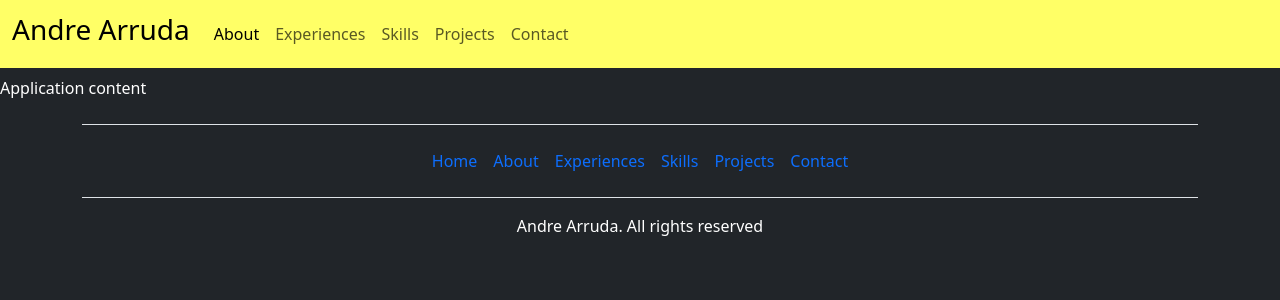
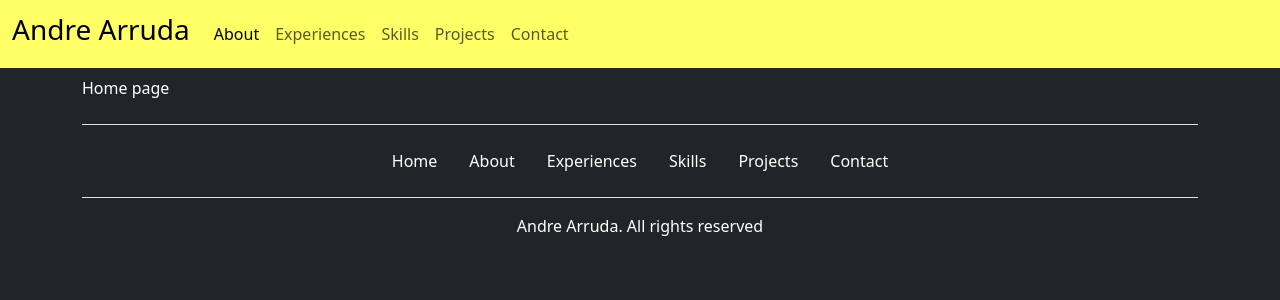
Before and after one commit to andrelarruda/my-website, a React (Vite) app: page / in a window 1280 px wide. Shown: the top 300 px of the page. Built offline with nearby package versions, Linux system fonts and the light colour scheme.

Commit message:
Creating components to each page .

```diff
--- a/src/components/footer.tsx
+++ b/src/components/footer.tsx
@@ -1,4 +1,5 @@
 import { useTranslation } from 'react-i18next'
+import { NavItem } from './nav-item';
 
 export function Footer() {
     const { t, i18n } = useTranslation();
@@ -6,27 +7,32 @@ export function Footer() {
         <div className="container">
             <footer className="py-3 my-4 border-top">
                 <ul className="nav justify-content-center border-bottom pb-3 mb-3">
-                    <li className="nav-item">
-                        <a href="#" className="nav-link px-2 text-body-primary">Home</a>
-                    </li>
-                    <li className="nav-item">
-                        <a href="#" className="nav-link px-2 text-body-primary">About</a>
-                    </li>
-                    <li className="nav-item">
-                        <a href="#" className="nav-link px-2 text-body-primary">Experiences</a>
-                    </li>
-                    <li className="nav-item">
-                        <a href="#" className="nav-link px-2 text-body-primary">Skills</a>
-                    </li>
-                    <li className="nav-item">
-                        <a href="#" className="nav-link px-2 text-body-primary">Projects</a>
-                    </li>
-                    <li className="nav-item">
-                        <a href="#" className="nav-link px-2 text-body-primary">Contact</a>
-                    </li>
+                    <NavItem href="/" style={{ color: 'inherit' }}>
+                        Home
+                    </NavItem>
+
+                    <NavItem href='/about' style={{ color: '#FFF', textDecoration: 'none', transition: 'background-color .15s ease-in-out, background-color .15s ease-in-out, border-color .15s ease-in-out' }}>
+                        {t('about')}
+                    </NavItem>
+
+                    <NavItem href="/experiences" type='button' style={{ color: 'inherit' }}>
+                        {t('experiences')}
+                    </NavItem>
+
+                    <NavItem href="/skills" style={{ color: 'inherit' }}>
+                        {t('skills')}
+                    </NavItem>
+
+                    <NavItem href="/projects" style={{ color: 'inherit' }}>
+                        {t('projects')}
+                    </NavItem>
+
+                    <NavItem href="/contact" style={{ color: 'inherit' }}>
+                        {t('contact')}
+                    </NavItem>
                 </ul>
 
-                <p className="text-center text-body-primary">{ t('footer all rights') }</p>
+                <p className="text-center text-body-primary">{t('footer all rights')}</p>
             </footer>
         </div>
     )
--- /dev/null
+++ b/src/pages/about-page.tsx
@@ -0,0 +1,9 @@
+export function AboutPage() {
+    return (
+        <>
+            <span style={{ color: "green" }}>
+                About page
+            </span>
+        </>
+    )
+}
--- a/src/pages/app.tsx
+++ b/src/pages/app.tsx
@@ -1,12 +1,16 @@
 import { Header } from '../components/header'
 import { Footer } from '../components/footer'
 
-function App() {
+interface AppProps {
+  children: any
+}
+
+function App( props: AppProps) {
 
   return (
     <>
       <Header />
-      <div>Application content</div>
+      <div className='container'>{ props.children }</div>
       <Footer />
     </>
   )
--- /dev/null
+++ b/src/pages/contact-page.tsx
@@ -0,0 +1,9 @@
+export function ContactPage() {
+    return (
+        <>
+            <span style={{ color: 'gray' }} >
+                Contact page
+            </span>
+        </>
+    )
+}
--- /dev/null
+++ b/src/pages/experiences-page.tsx
@@ -0,0 +1,9 @@
+export function ExperiencesPage() {
+    return (
+        <>
+            <span style={{ color: 'blue' }}>
+                Experiences page
+            </span>
+        </>
+    )
+}
--- /dev/null
+++ b/src/pages/home-page.tsx
@@ -0,0 +1,9 @@
+export function HomePage() {
+    return (
+        <>
+            <div className="">
+                Home page
+            </div>
+        </>
+    )
+}
--- /dev/null
+++ b/src/pages/projects-page.tsx
@@ -0,0 +1,9 @@
+export function ProjectsPage() {
+    return (
+        <>
+            <span style={{ color: 'purple' }} >
+                Projects page
+            </span>
+        </>
+    )
+}
--- /dev/null
+++ b/src/pages/skills-page.tsx
@@ -0,0 +1,9 @@
+export function SkillsPage() {
+    return (
+        <>
+            <span style={{ color: 'yellow' }} >
+                Skills page
+            </span>
+        </>
+    )
+}
```
Also changed, not shown: src/main.tsx (+14 -7 lines).
